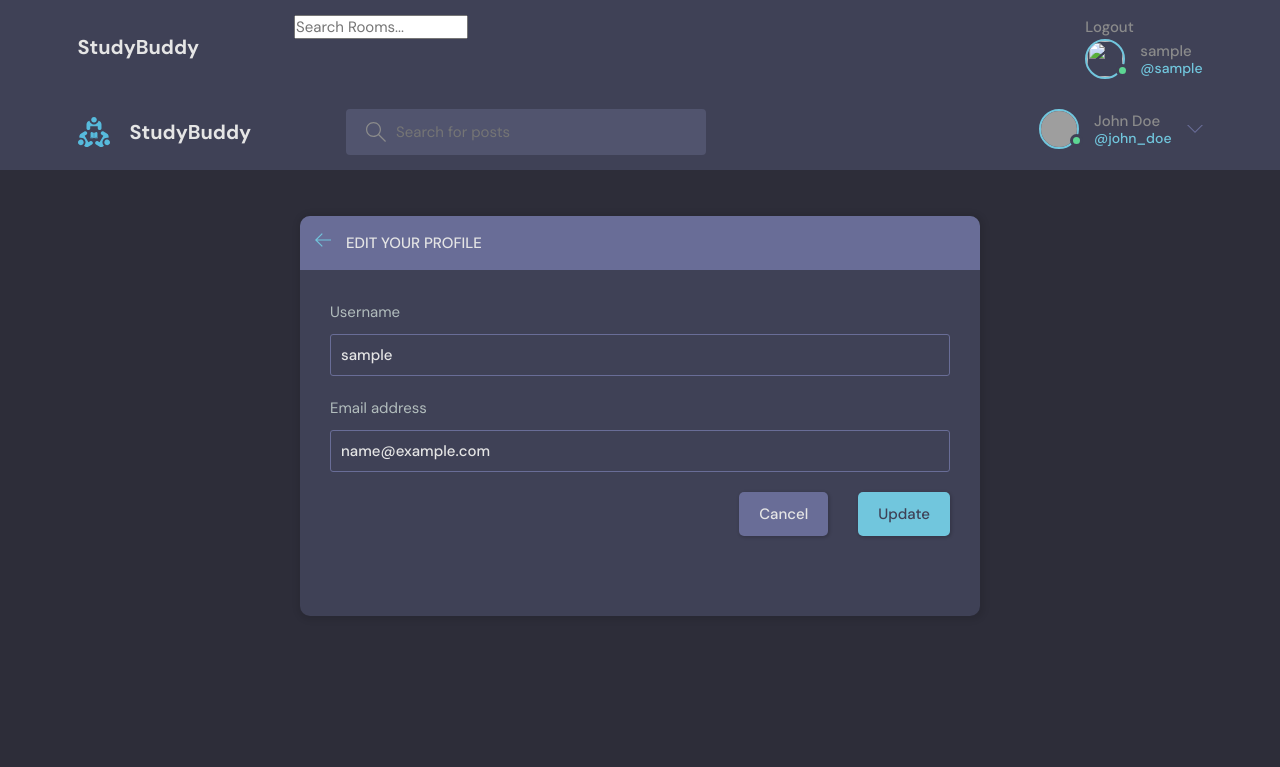
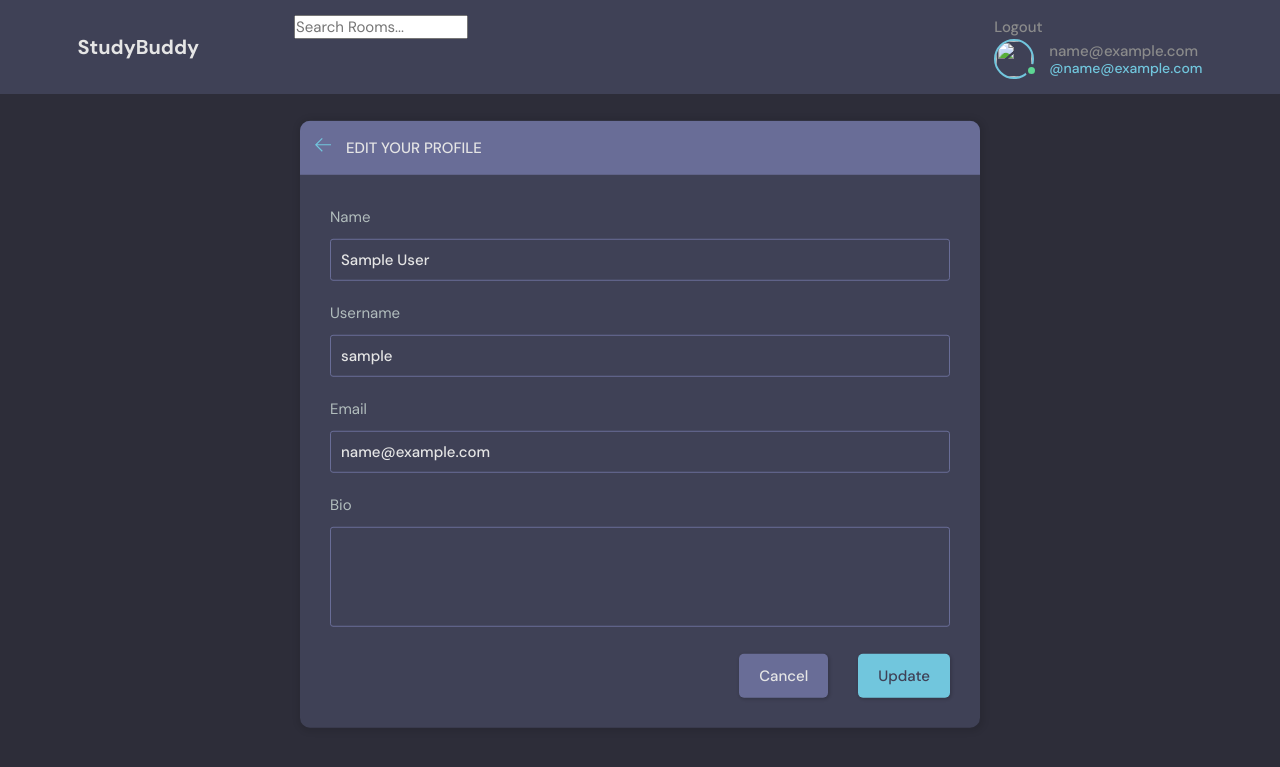
Before and after one commit to baltonCome/study, a Django app: page /update-user/ in a window 1280 px wide. Shown: the top 767 px of the page. Run offline with Django 4.2, Linux system fonts and the light colour scheme; the visitor is signed in with stand-in values (Sample User, id 1); grey boxes are pictures that could not be loaded.

Commit message:
Custom user model

```diff
--- a/base/admin.py
+++ b/base/admin.py
@@ -1,8 +1,9 @@
 from django.contrib import admin
 
 # Register your models here.
-from .models import Room, Topic, Message
+from .models import Room, Topic, Message, User
 
+admin.site.register(User)
 admin.site.register(Room)
 admin.site.register(Topic)
 admin.site.register(Message)
--- a/base/forms.py
+++ b/base/forms.py
@@ -1,5 +1,6 @@
 from django.forms import ModelForm
 from .models import Room, User
+from django.contrib.auth.forms import UserCreationForm
 
 class RoomForm(ModelForm):
     class Meta:
@@ -11,6 +12,8 @@
     class Meta:
         model = User
         fields = [
+            'name',
             'username',
-            'email'
+            'email',
+            'bio'
         ]
--- a/base/models.py
+++ b/base/models.py
@@ -1,14 +1,20 @@
-from unittest.util import _MAX_LENGTH
 from django.db import models
-from django.contrib.auth.models import User
+from django.contrib.auth.models import AbstractUser
 
-# Create your models here.
+#Create your models here.
+
+class User(AbstractUser):
+    name = models.CharField(max_length = 40, null=True)
+    email = models.EmailField(unique=True, null=True)
+    bio = models.TextField(null = True)
+    USERNAME_FIELD = 'email'
+    REQUIRED_FIELDS = []
+
 class Topic(models.Model):
     name = models.CharField(max_length = 100)
 
     def __str__(self):
         return self.name
-
 
 class Room(models.Model):
     host = models.ForeignKey(User, on_delete = models.SET_NULL, null = True)
--- a/base/templates/base/profile.html
+++ b/base/templates/base/profile.html
@@ -13,7 +13,7 @@
 
 <div class="profile-container">
     <div>
-
+        <a href="{% url 'update-user'  %}">Edit User data</a>
     </div>
     <div>
         {% include 'base/feed_component.html' %}
--- a/base/templates/base/update_user.html
+++ b/base/templates/base/update-user.html
@@ -1,45 +1,6 @@
 {% extends 'main.html' %}
 
 {% block content %}
-
-<header class="header header--loggedIn">
-  <div class="container">
-    <a href="/" class="header__logo">
-      <img src="assets/logo.svg" />
-      <h1>StudyBuddy</h1>
-    </a>
-    <form class="header__search">
-      <label>
-        <svg version="1.1" xmlns="http://www.w3.org/2000/svg" width="32" height="32" viewBox="0 0 32 32">
-          <title>search</title>
-          <path
-            d="M32 30.586l-10.845-10.845c1.771-2.092 2.845-4.791 2.845-7.741 0-6.617-5.383-12-12-12s-12 5.383-12 12c0 6.617 5.383 12 12 12 2.949 0 5.649-1.074 7.741-2.845l10.845 10.845 1.414-1.414zM12 22c-5.514 0-10-4.486-10-10s4.486-10 10-10c5.514 0 10 4.486 10 10s-4.486 10-10 10z"
-          ></path>
-        </svg>
-        <input placeholder="Search for posts" />
-      </label>
-    </form>
-    <nav class="header__menu">
-      <!-- Not Logged In -->
-      <!-- <a href="/login.html">
-        <img src="./assets/avatar.svg" />
-        <p>Account</p>
-      </a> -->
-
-      <!-- Logged In -->
-      <a href="#">
-        <div class="avatar avatar--medium active">
-          <img src="https://randomuser.me/api/portraits/men/37.jpg" />
-        </div>
-        <p>John Doe <span>@john_doe</span></p>
-        <svg version="1.1" xmlns="http://www.w3.org/2000/svg" width="32" height="32" viewBox="0 0 32 32">
-          <title>chevron-down</title>
-          <path d="M16 21l-13-13h-3l16 16 16-16h-3l-13 13z"></path>
-        </svg>
-      </a>
-    </nav>
-  </div>
-</header>
 
 <main class="update-account layout">
     <div class="container">
@@ -70,7 +31,6 @@
                     </div>
 
                     {% endfor %}
-
                     <div class="form__action">
                         <a class="btn btn--dark" href="index.html">Cancel</a>
                         <button class="btn btn--main" type="submit">Update</button>
--- a/base/urls.py
+++ b/base/urls.py
@@ -16,5 +16,5 @@
 
     path('delete-message/<str:key>', views.deleteMessage, name="delete-message"),
 
-    path('update-user/', views.updateUser , name="update-user")
+    path('update-user/', views.updateUser , name="update-user"),
 ]
--- a/base/views.py
+++ b/base/views.py
@@ -1,9 +1,8 @@
 from multiprocessing import context
 from django.shortcuts import render, redirect
-from .models import Message, Room, Topic
+from .models import Message, Room, Topic, User
 from .forms import RoomForm, UserForm
 from django.db.models import Q
-from django.contrib.auth.models import User
 from django.contrib import messages
 from django.contrib.auth import authenticate, login, logout
 from django.contrib.auth.decorators import login_required
@@ -172,4 +171,4 @@
         if form.is_valid():
             form.save()
             return redirect('user-profile', key=user.id)
-    return render(request, 'base/update_user.html', {'form' : form})
+    return render(request, 'base/update-user.html', {'form' : form})
--- a/study/settings.py
+++ b/study/settings.py
@@ -41,6 +41,8 @@
     'rest_framework',
     'corsheaders',
 ]
+
+AUTH_USER_MODEL = 'base.User'
 
 MIDDLEWARE = [
     'corsheaders.middleware.CorsMiddleware',
--- a/templates/main.html
+++ b/templates/main.html
@@ -23,7 +23,7 @@
             {% if request.user.is_authenticated %}
             <a href="{% url 'logout' %}">Logout</a>
 
-            <a href="profile.html">
+            <a href="{% url 'user-profile' request.user.id  %}">
                 <div class="avatar avatar--medium active">
                   <img src="" />
                 </div>
```
Also changed, not shown: base/migrations/0001_initial.py, base/migrations/0002_topic_room_host_message_room_topic.py (deleted), base/migrations/0002_user_bio_user_name_alter_user_email.py (added), base/migrations/0003_alter_room_options_room_participants.py (deleted).
